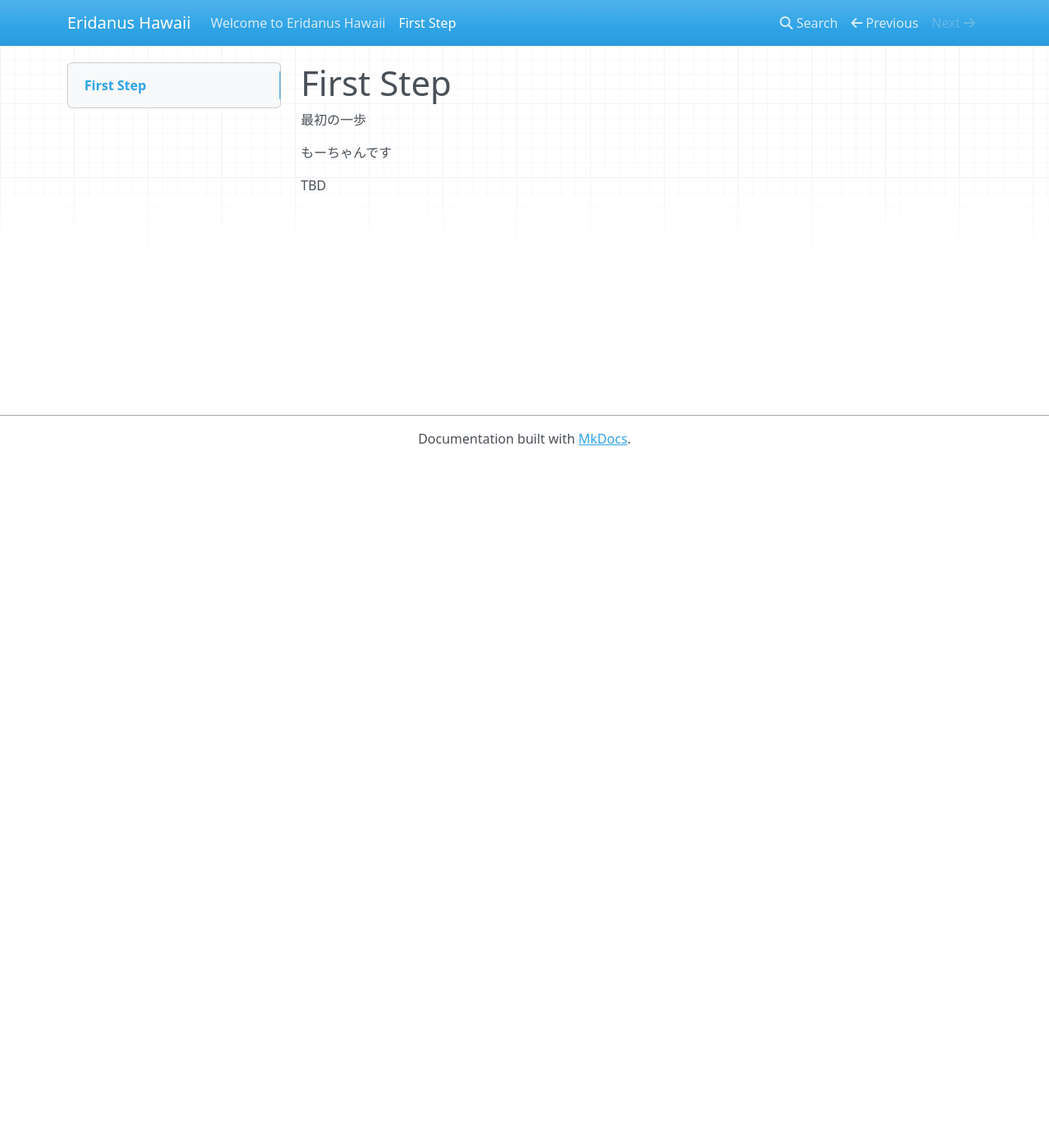
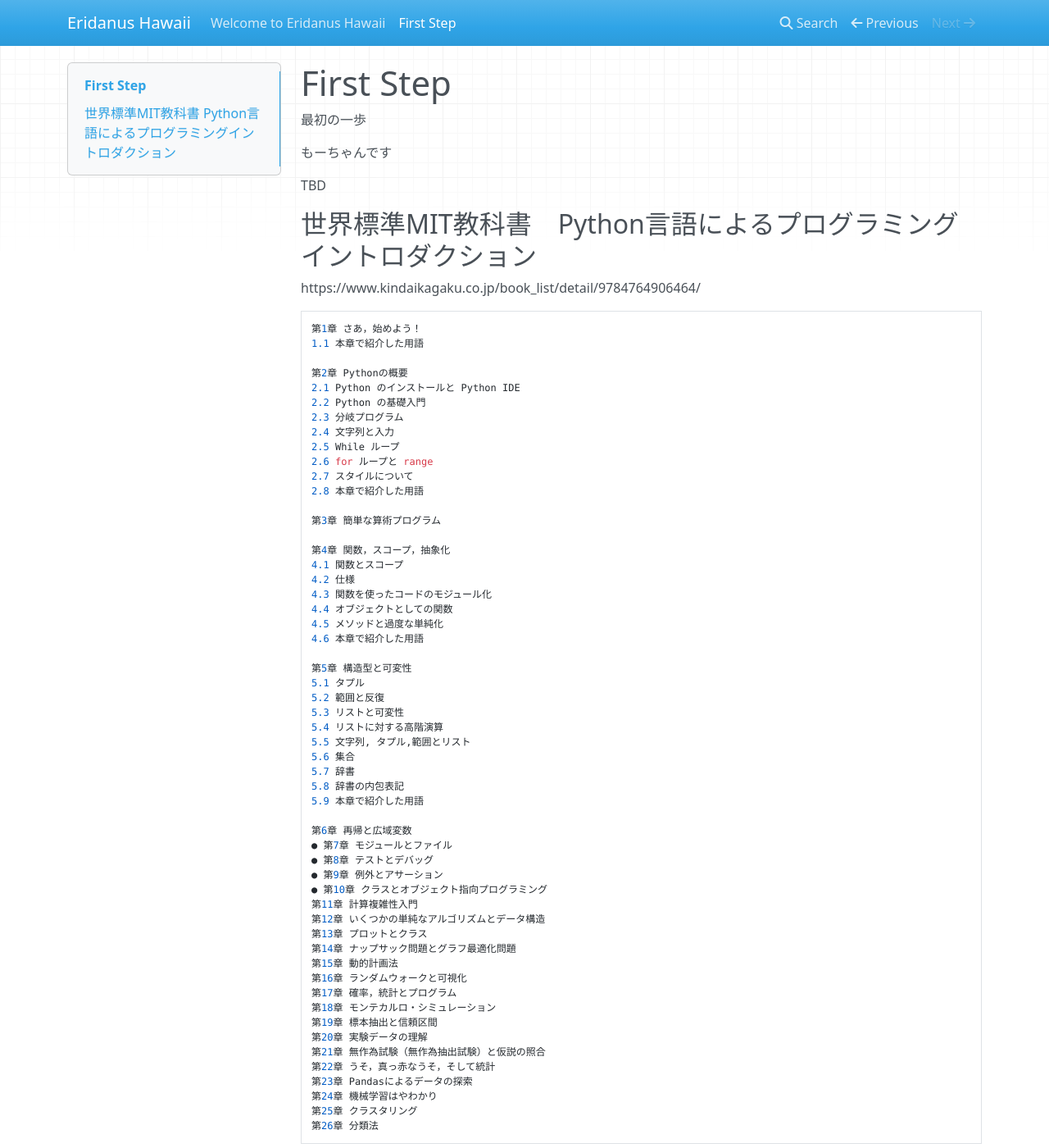
Before and after one commit to Eridanus-Hawaii/PythonTutorial, an MkDocs documentation site: the page built from book/docs/first-step.md, in a window 1280 px wide and 1400 px high. Shown: the whole window at 82% size. Built offline with MkDocs 1.6.1, drawn with Linux system fonts in a browser that asks for light colours; nearby versions of some CDN libraries.

Commit message:
MIT の本の目次をコピー

```diff
--- a/book/docs/first-step.md
+++ b/book/docs/first-step.md
@@ -4,3 +4,62 @@
 もーちゃんです
 
 TBD
+
+## 世界標準MIT教科書　Python言語によるプログラミングイントロダクション
+https://www.kindaikagaku.co.jp/book_list/detail/9784764906464/
+
+    第1章 さあ，始めよう！
+    1.1 本章で紹介した用語
+
+    第2章 Pythonの概要
+    2.1 Python のインストールと Python IDE
+    2.2 Python の基礎入門
+    2.3 分岐プログラム
+    2.4 文字列と入力
+    2.5 While ループ
+    2.6 for ループと range
+    2.7 スタイルについて
+    2.8 本章で紹介した用語
+
+    第3章 簡単な算術プログラム
+
+    第4章 関数，スコープ，抽象化
+    4.1 関数とスコープ
+    4.2 仕様
+    4.3 関数を使ったコードのモジュール化
+    4.4 オブジェクトとしての関数
+    4.5 メソッドと過度な単純化
+    4.6 本章で紹介した用語
+
+    第5章 構造型と可変性
+    5.1 タプル
+    5.2 範囲と反復
+    5.3 リストと可変性
+    5.4 リストに対する高階演算
+    5.5 文字列, タプル,範囲とリスト
+    5.6 集合
+    5.7 辞書
+    5.8 辞書の内包表記
+    5.9 本章で紹介した用語
+
+    第6章 再帰と広域変数
+    ● 第7章 モジュールとファイル
+    ● 第8章 テストとデバッグ
+    ● 第9章 例外とアサーション
+    ● 第10章 クラスとオブジェクト指向プログラミング
+    第11章 計算複雑性入門
+    第12章 いくつかの単純なアルゴリズムとデータ構造
+    第13章 プロットとクラス
+    第14章 ナップサック問題とグラフ最適化問題
+    第15章 動的計画法
+    第16章 ランダムウォークと可視化
+    第17章 確率，統計とプログラム
+    第18章 モンテカルロ・シミュレーション
+    第19章 標本抽出と信頼区間
+    第20章 実験データの理解
+    第21章 無作為試験（無作為抽出試験）と仮説の照合
+    第22章 うそ，真っ赤なうそ，そして統計
+    第23章 Pandasによるデータの探索
+    第24章 機械学習はやわかり
+    第25章 クラスタリング
+    第26章 分類法
```
